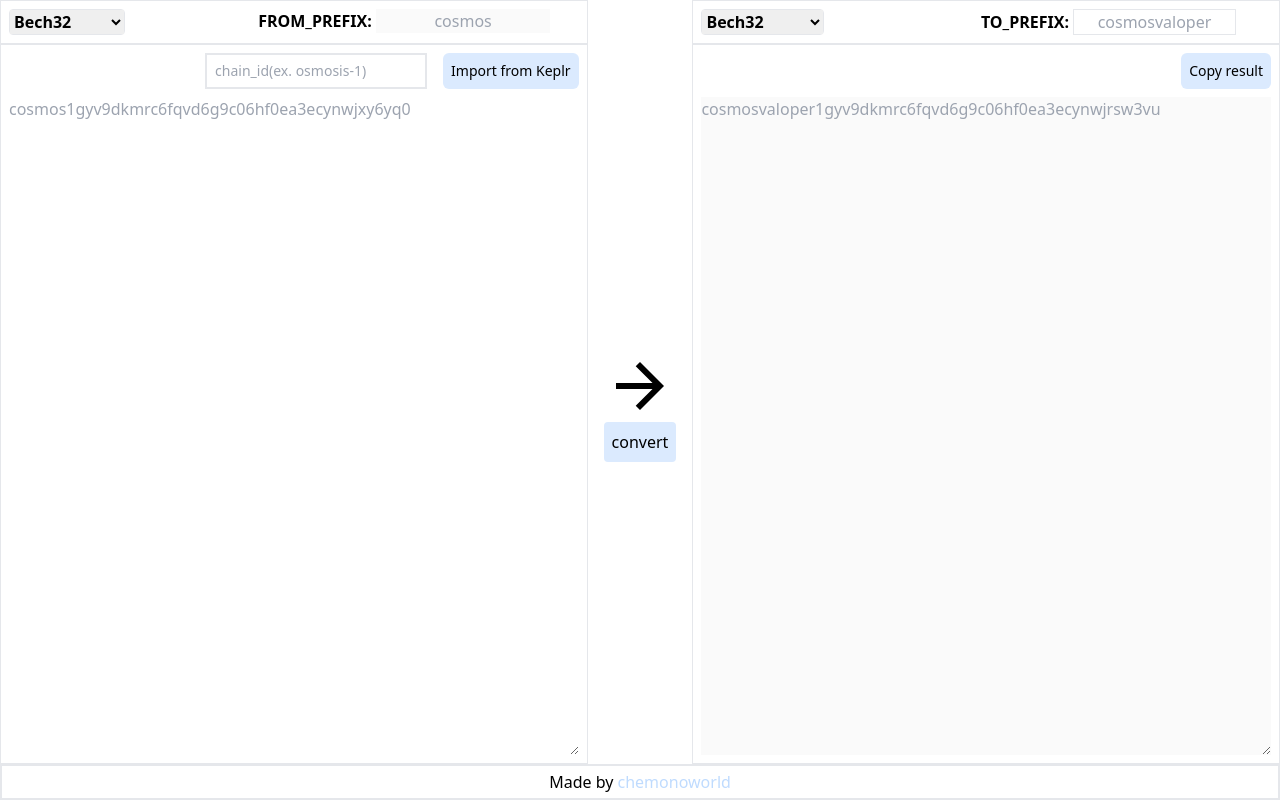
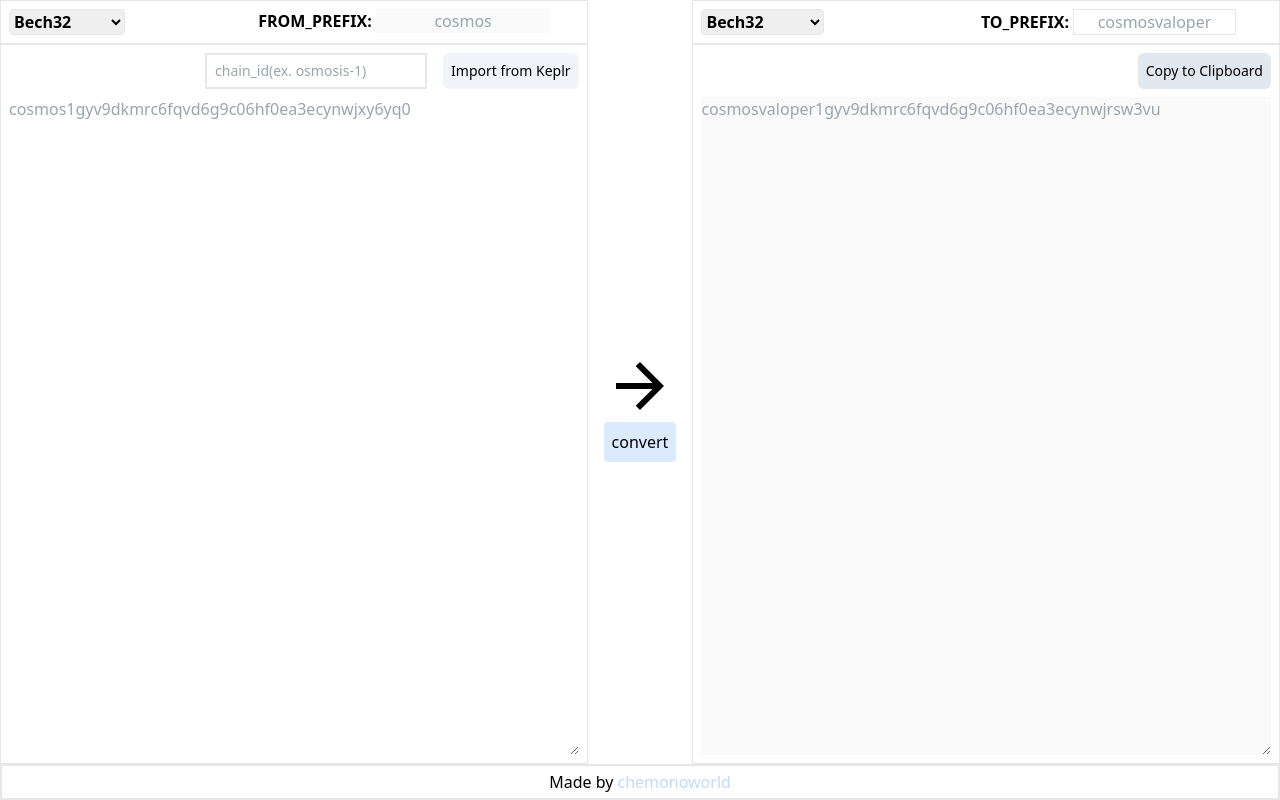
Before and after one commit to chemonoworld/extended-bech32-converter, a Next.js app: page / in a window 1280 px wide. Built offline with nearby package versions, Linux system fonts and the light colour scheme.

Commit message:
Fix text and color of btn

```diff
--- a/app/(home)/page.tsx
+++ b/app/(home)/page.tsx
@@ -126,7 +126,7 @@ export default function Homepage() {
     }
   }
 
-  const handleCopyResult = () => {
+  const handleCopyToClipboard = () => {
     navigator.clipboard.writeText(to)
     alert('Copied!')
   }
@@ -240,7 +240,7 @@ export default function Homepage() {
               />
               <button
                 id="btn-import-from-keplr"
-                className="text-sm p-2 rounded-md bg-blue-100"
+                className="text-sm p-2 rounded-md bg-slate-100"
                 onClick={handleClickImportFromKeplr}
               >
                 Import from Keplr
@@ -306,10 +306,10 @@ export default function Homepage() {
           <div className="flex flex-col h-full p-2 border gap-2">
             <div className="flex flex-row gap-4 ml-auto">
               <button
-                className="text-sm p-2 rounded-md bg-blue-100"
-                onClick={handleCopyResult}
+                className="text-sm p-2 rounded-md bg-slate-200"
+                onClick={handleCopyToClipboard}
               >
-                Copy result
+                Copy to Clipboard
               </button>
             </div>
             <textarea
```
